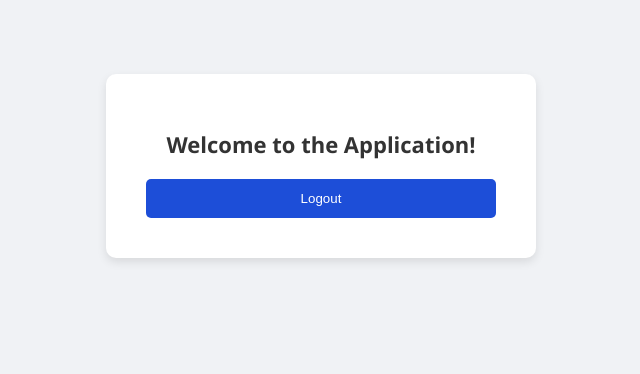
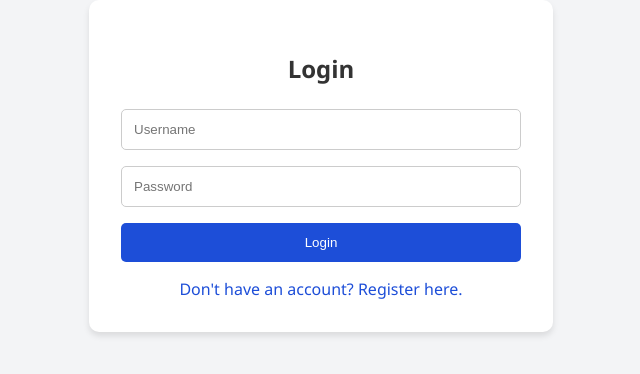
Before and after one commit to MirominaS/attendance_system, a React (Create React App) app in the folder client/: page / in a window 1280 px wide. Shown: the part 234-608 px from the top of the page, without its empty margins (319-959 px from the left). Built offline with nearby package versions, Linux system fonts and the light colour scheme.

Commit message:
#2.4.1, added handlelogout function to the home page

```diff
--- a/client/src/App.js
+++ b/client/src/App.js
@@ -4,6 +4,7 @@ import Button from './component/Button';
 import Home from './component/Home';
 import Register from './component/Register';
 import Login from './component/Login';
+import { Route, Router, Routes } from 'react-router-dom';
 
 function App() {
 
@@ -13,11 +14,16 @@ function App() {
 
   return (
     <div className="App">
-    {/* <p>hellp</p> */}
-    {/* <Button label="Click Me" onClick={handleClick} /> */}
-    <Home/>
-    {/* <Register/> */}
-    {/* <Login/> */}
+       <Routes>
+          <Route path="/" element={<Login/>}/>
+          <Route path="/home" element={<Home/>}/>
+          <Route path="/register" element={<Register/>}/>
+
+        </Routes>
+
+
+
+
     </div>
   );
 }
--- a/client/src/component/Home.js
+++ b/client/src/component/Home.js
@@ -1,13 +1,20 @@
 import React from 'react'
 import Button from './Button';
 import './Home.css'
+import { useNavigate } from 'react-router-dom';
 
 const Home = () => {
+  const navigate = useNavigate();
+
+  const handleLogout = () => {
+    navigate('/');
+  }
+
   return (
     <div className="welcome-container">
       <div className="welcome-box">
         <h1 className="welcome-message">Welcome to the Application!</h1>
-        <Button label="Logout"/>
+        <Button label="Logout" onClick={handleLogout}/>
       </div>
     </div>
   )
```
